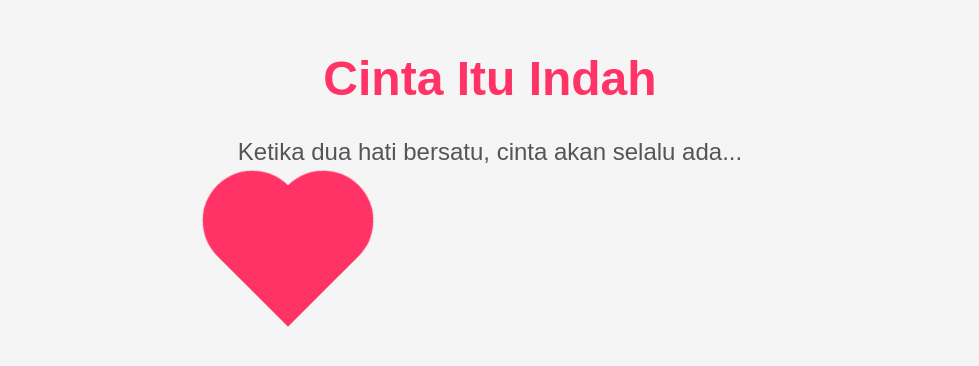
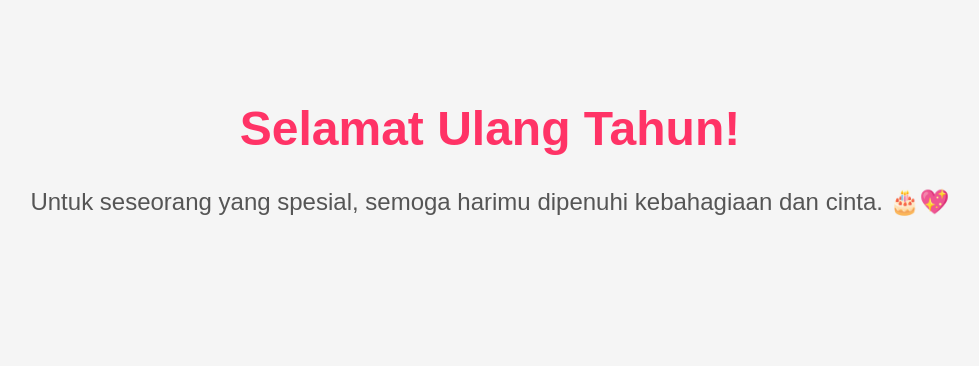
Before and after one commit to GhostHunter48/Me.github.io, a plain HTML site: page index.html in a window 1280 px wide. Shown: the part 238-604 px from the top of the page, without its empty margins (150-1129 px from the left). Drawn offline with Linux system fonts and the light colour scheme.

Commit message:
Update index.html

```diff
--- a/index.html
+++ b/index.html
@@ -4,14 +4,18 @@
     <meta charset="UTF-8">
     <meta name="viewport" content="width=device-width, initial-scale=1.0">
     <meta http-equiv="X-UA-Compatible" content="ie=edge">
-    <title>Cinta</title>
+    <title>Selamat Ulang Tahun!</title>
     <link rel="stylesheet" href="style.css">
 </head>
 <body>
     <div class="container">
-        <h1>Cinta Itu Indah</h1>
-        <p>Ketika dua hati bersatu, cinta akan selalu ada...</p>
-        <div class="heart"></div>
+        <div class="balloons">
+            <div class="balloon one"></div>
+            <div class="balloon two"></div>
+            <div class="balloon three"></div>
+        </div>
+        <h1>Selamat Ulang Tahun!</h1>
+        <p>Untuk seseorang yang spesial, semoga harimu dipenuhi kebahagiaan dan cinta. 🎂💖</p>
     </div>
 </body>
 </html>
```
